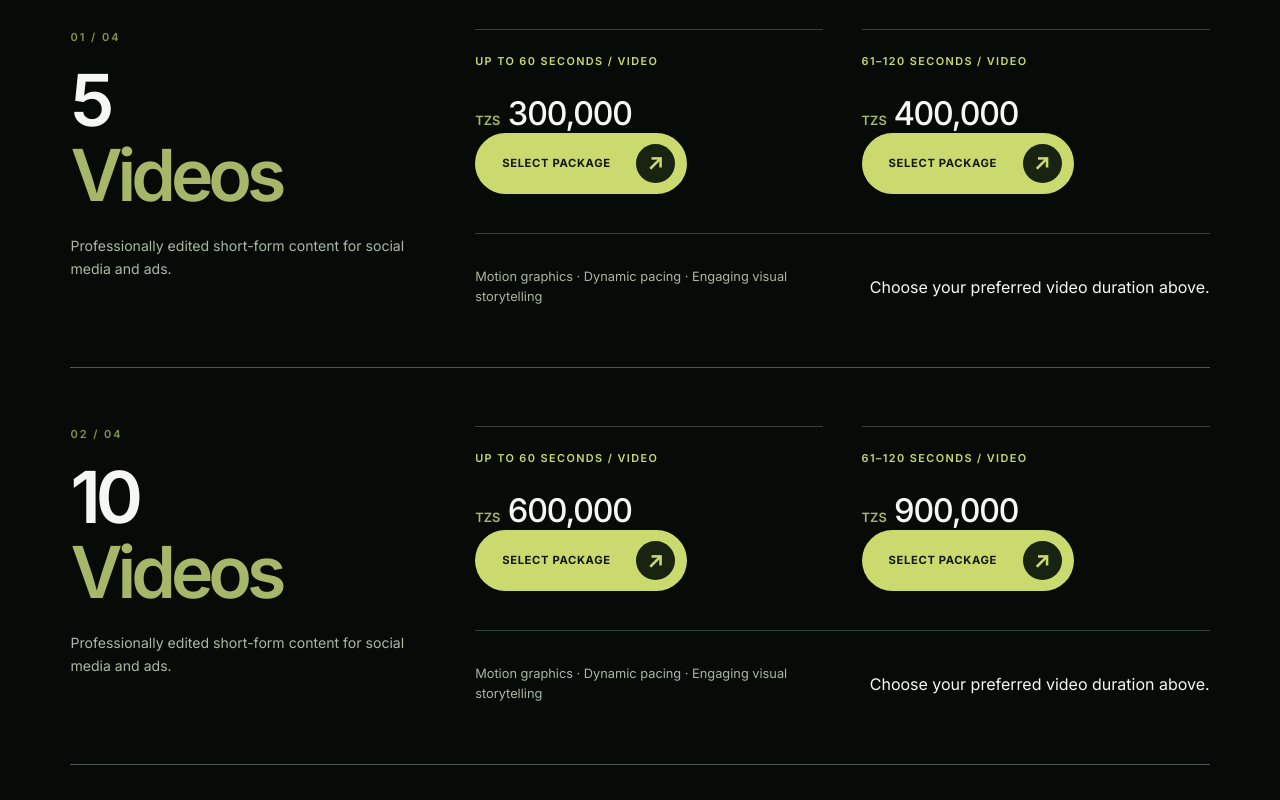
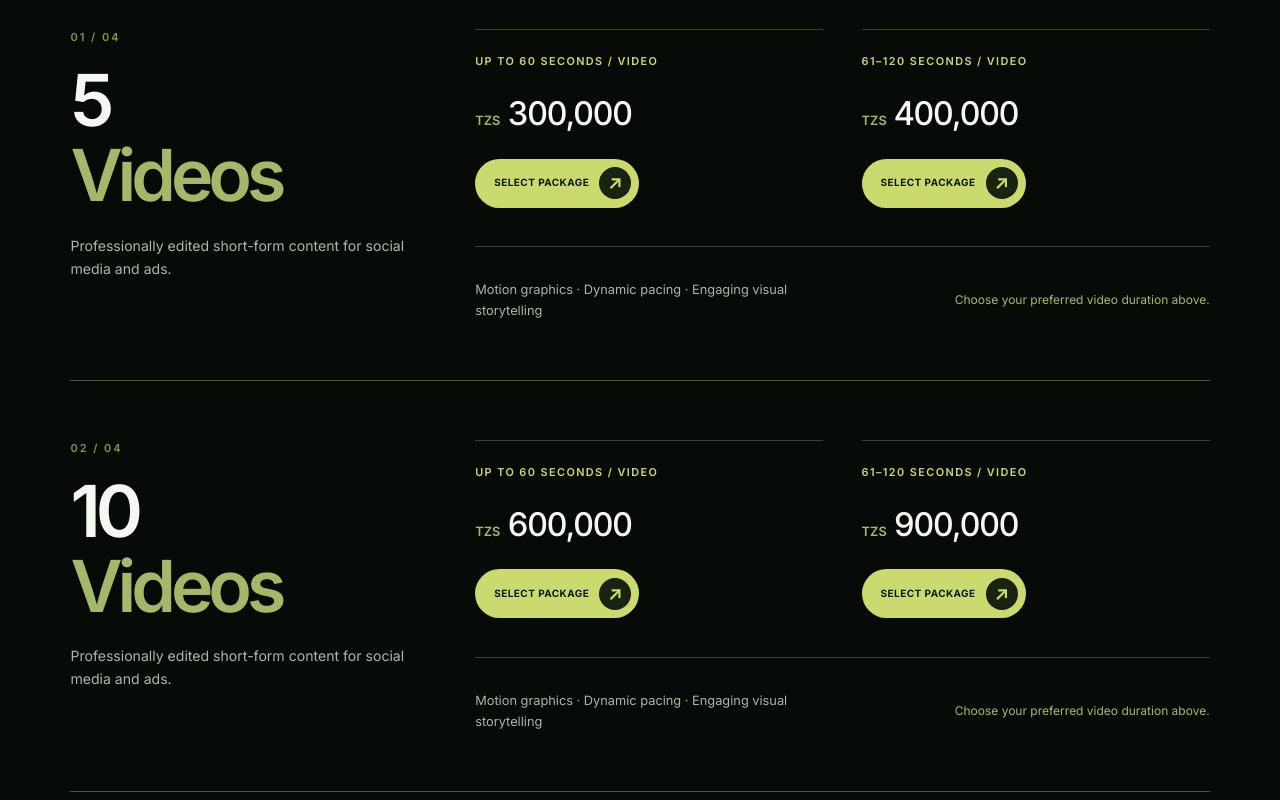
Before and after one commit to nellyjunior46-dotcom/viewfinity-art, a plain HTML site: page charges/video-editing/index.html in a window 1280 px wide. Shown: the part 1100-1900 px from the top of the page. Drawn offline with Linux system fonts and the light colour scheme.

Commit message:
Style video editing duration selection buttons

```diff
--- a/charges/styles.css
+++ b/charges/styles.css
@@ -559,3 +559,10 @@ body:has(.menu-overlay.is-open) .site-header .vf-brand-header .vf-logo-black{dis
  .vf-editing-row-link{grid-column:2}
  .vf-editing-bundle-bottom .vf-master-cta{width:100%}
 }
+
+
+/* Video editing: explicit length-specific pricing selections */
+.vf-editing-option .vf-editing-select{display:inline-flex;align-items:center;justify-content:space-between;width:max-content;max-width:100%;min-height:49px;margin-top:clamp(19px,2vw,30px);padding:6px 7px 6px 18px;gap:10px;font-size:10px;letter-spacing:.045em;white-space:nowrap}
+.vf-editing-option .vf-editing-select::after{flex:0 0 32px;width:32px;height:32px;font-size:18px}
+.vf-editing-bundle-footnote{font-size:12px;color:#A5B86A;line-height:1.4}
+@media(max-width:480px){.vf-editing-option .vf-editing-select{min-height:53px;font-size:11px}}
```
